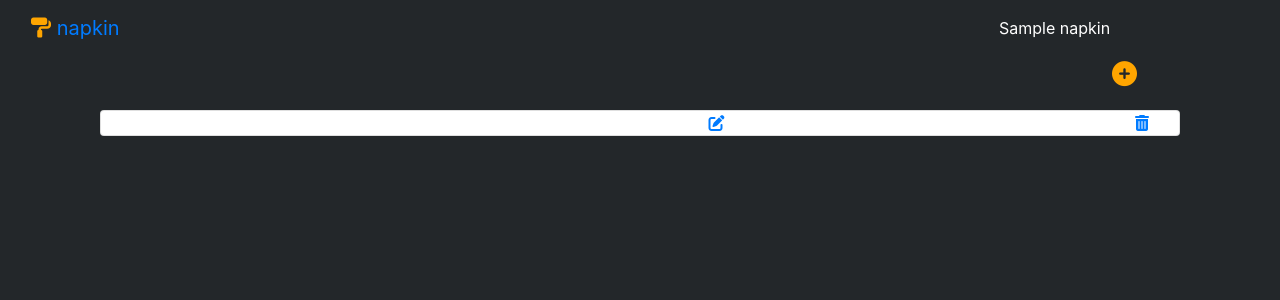
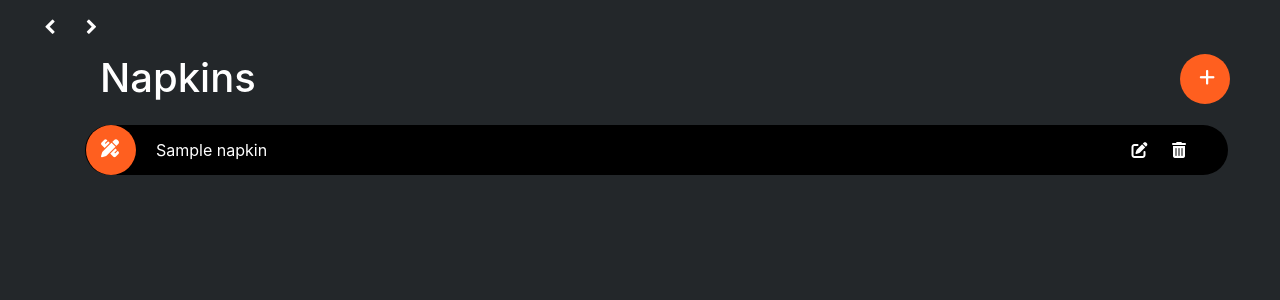
Before and after one commit to lukeaparker/napkin, a Flask app: template templates/index.html in a window 1280 px wide. Shown: the top 300 px of the page. Run offline with Flask 2, Linux system fonts and the light colour scheme; the template is opened without the code that fills it: most values are stand-ins (such as "Sample title", 1, 10 or a date in 2020); some libraries are stand-ins or nearby versions.

Commit message:
version 2

```diff
--- a/app.py
+++ b/app.py
@@ -8,7 +8,7 @@ from bson.objectid import ObjectId
 import bcrypt
 from functools import wraps
 from models import Users
-
+from os import environ
 
 app = Flask(__name__)
 app.config['SECRET_KEY'] = 'please'
@@ -39,6 +39,11 @@ def login_required():
 def add_header(response):
     response.headers['Access-Control-Allow-Origin'] = '*'
     return response
+
+# User registration
+@app.route("/", methods=['GET'])
+def landing_page():
+    return render_template('landing.html')
 
 # User registration
 @app.route("/register", methods=['GET', 'POST'])
@@ -72,7 +77,6 @@ def login():
         else:
             return redirect('/login')
 
-
 @app.route('/logout')
 def logout():
     session['user'] = None
@@ -83,16 +87,18 @@ def logout():
 @login_required()
 def index():
     notes = napkins.find({'owner': session['user']})
-    return render_template('index.html', napkins=notes)
+    return render_template('index.html', napkins=notes, user=session['user'])
 
 # Napkin detail view
 @app.route("/napkin/<_id>")
+@login_required()
 def napkin_detail(_id):
     napkin = napkins.find_one({'_id': ObjectId(_id)})
-    return render_template('paint.html', napkin=napkin)
+    return render_template('paint.html', napkin=napkin, user=session['user'])
 
 # Create napkin
 @app.route("/create", methods=['GET'])
+@login_required()
 def create():
     new_napkin = napkins.insert_one({
         'owner': session['user'],
@@ -111,9 +117,31 @@ def update(_id):
     if request.form['canvas']:
         canvas = json.loads(request.form['canvas'])
         napkin = napkins.update_one({'_id': ObjectId(_id)}, {'$set': {'canvas': canvas}})
+        title = request.form['title']
+        napkin = napkins.update_one({'_id': ObjectId(_id)}, {'$set': {'title': title}})
         return 'success'
+
+# Update title
+@app.route("/update-title/<_id>", methods=['POST'])
+@login_required()
+def update_title(_id):
+        title = request.form['title']
+        napkin = napkins.update_one({'_id': ObjectId(_id)}, {'$set': {'title': title}})
+        return redirect(f'/napkin/{_id}')
+
 # Get napkin json
 @app.route("/get-napkin-canvas/<_id>", methods=['GET'])
 def get_napkin_canvas(_id):
     napkin = napkins.find_one({'_id': ObjectId(_id)})
     return napkin['canvas']
+
+# Delete napkin
+@app.route("/delete/<_id>", methods=['GET'])
+@login_required()
+def delete_napkin(_id):
+        napkin = napkins.delete_one({'_id': ObjectId(_id)})
+        return redirect('/index')
+
+
+if __name__ == '__main__':
+    app.run(debug=True, host='0.0.0.0', port=os.environ.get('FLASK_RUN_PORT'))
--- a/static/css/styles.css
+++ b/static/css/styles.css
@@ -13,3 +13,55 @@ body {
 .input-field {
     border-radius: 15px;
 }
+
+.icon-orange {
+    border-radius: 100%;
+    background-color: #FF5F1F;
+    vertical-align: middle;
+    position: absolute;
+    font-size: 18px;
+    color: white;
+    padding: 15px;
+    height: 50px;
+    width: 50px;
+  }
+
+  .card {
+    margin-top: 15px;
+    margin-bttom: 15px;
+    width: 100%;
+    vertical-align: middle;
+    height: 50px;
+    background-color: black;
+    border-top-left-radius: 25px;
+    border-bottom-left-radius: 25px;
+    border-top-right-radius: 25px;
+    border-bottom-right-radius: 25px;
+    padding: none;
+  }
+
+  .searchbar {
+    background-color: white;
+    width: 60%;
+    height: 20px;
+    border-radius: 20px;
+    padding: 20px;
+    margin: 20px;
+    color: black;
+  }
+
+  a, a:hover, a:active, a:visited { color: white;  }
+
+  a:link {
+    text-decoration: none;
+  }
+
+  .edit-title {
+    background-color: #23272a;
+    color: white;
+    border: none;
+  }
+
+  input:focus{
+    outline: 0 none;
+  }
--- a/templates/index.html
+++ b/templates/index.html
@@ -1,13 +1,19 @@
 {% extends 'base.html' %}
 {% block content %}
-    <div class="container text-right">
-        <a style="margin-right: 43px; font-size: 25px; color: orange;" href="/create"><i class="fas fa-plus-circle"></i></a>
+    <div class="container">
+        <div class="row justify-content-between">
+            <div class="col d-flex"><h1>Napkins</h3></div>
+            <div class="text-right">
+                <a class="col d-flex text-right" href="/create"><span class="fas fa-plus icon-orange"></span> </a></div>
+            </div>
+        </div>
+        <div style="width: 103%">
+            {% for napkin in napkins %}
+            {% include '/partials/napkin-card.html' %}
+        {% endfor %}
+        </div>
     </div>
-    <div class="container" >
-        {% for napkin in napkins %}
-        <div class="mt-3">
-            {% include '/partials/napkin-card.html' %}
-        </div>
-  {% endfor %}
-    </div>
+
+
+
 {% endblock %}
--- a/templates/partials/napkin-card.html
+++ b/templates/partials/napkin-card.html
@@ -1,10 +1,9 @@
-<div class="card d-flex justify-content-center">
-    <div class="row  container justify-content-between align-items-center" style="padding: none; margin: none;">
-      <div class="column d-flex align-items-center"><span class="fas fa-pencil-ruler icon-orange"></span> <div style="padding-left: 70px;">{{napkin.title}}</div></div>
-      <div class="column justify-content-center"><a href="/napkin/{{napkin._id}}"><i class="fas fa-edit"></i></a></div>
-      <div class="column justify-content-center"><a href="/delete/{{napkin._id}}"><i class="fas fa-trash-alt"></i>
-
-      </a></div>
-
+<div class="w-100 card d-flex justify-content-center">
+    <div class="row  container justify-content-between align-items-center">
+      <div class="column d-flex align-items-center"><span class="fas fa-pencil-ruler icon-orange"></span> <div style="margin-left: 70px;">{{napkin.title}}</div></div>
+        <div>
+          <a style="margin-left: 10px; margin-right: 10px;" href="/napkin/{{napkin._id}}"><i class="fas fa-edit"></i></a>
+          <a style="margin-left: 10px; margin-right: 10px;" href="/delete/{{napkin._id}}"><i class="fas fa-trash-alt"></i></a>
+        </div>
     </div>
 </div>
--- a/templates/partials/navbar.html
+++ b/templates/partials/navbar.html
@@ -1,15 +1,20 @@
 <nav class="navbar sticky-top navbar-expand-lg navbar-fixed-top">
     <div class="container-fluid">
-        <a class="navbar-brand" href="#"><i class="fas fa-paint-roller" style="color: orange;"> </i> napkin</a>
+        <div>
+          <a class="btn" href="javascript:history.back()"><span class="fa fa-chevron-left"></span></a>
+          <a class="btn" href="javascript:history.forward()"><span class="fa fa-chevron-right"></span></a>
+        </div>
+        {% if user %}
+
         {% if napkin %}
-        <form action="/update/{{napkin._id}}" method="get">
-            <input type="text" class="no-outline" name="title" value="{{napkin.title}}" style="background-color: transparent; border: none; color: white;">
-        </form>
+          <form action="/update-title/{{napkin._id}}" method="POST" style="margin-right: 70%;">
+            <input name="title" class="edit-title no-outline" type="text" value="{{napkin.title}}">
+          </form>
         {% endif %}
-        {% if user %}
-            <a class="btn" href="/logout"><i class="fas fa-user"> {{user['first_name']}} {{user['last_name']}}</i>
-            <a class="btn" href="/logout"><i class="fas fa-sign-out-alt"> Logout</i>
-            </a>
-        {% endif %}
+
+        <div>
+          <a class="btn" href="/logout">LOGOUT</a>
+        </div>
+      {% endif %}
     </div>
 </nav>
```
Also changed, not shown: docker-compose.yml (+28 -27 lines), package-lock.json, 3 other files.
